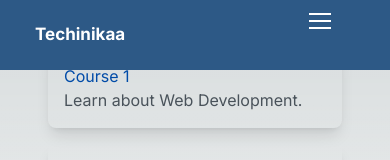
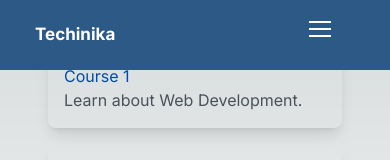
Before and after one commit to techinika/school-fe, a Next.js app: page / in a window 390 px wide. Shown: the top 160 px of the page. Built offline with nearby package versions, Linux system fonts and the light colour scheme.

Commit message:
new changes

```diff
--- a/app/components/Sidebar.jsx
+++ b/app/components/Sidebar.jsx
@@ -7,9 +7,9 @@ function Sidebar() {
     <div>
 
 
-      <div class="topnav" id="myTopnav">
+      <div class="topnav mb-8" id="myTopnav">
         <div class="left">
-          <a href="" class="active"> Techinikaa</a>
+          <a href="" class="active"> Techinika</a>
         </div>
         <div class="right">
           <a href="">Home</a>
@@ -19,7 +19,7 @@ function Sidebar() {
           </div>
 
 
-        <div class="icon ">
+        <div class="icon mt-2">
           <i>
           <div class="bar1"></div>
           <div class="bar2"></div>
--- a/app/components/sidebar.css
+++ b/app/components/sidebar.css
@@ -1,4 +1,3 @@
-
 .topnav {
   overflow: hidden;
   background-color: #2d5986;
@@ -12,13 +11,21 @@
   transition: 0.2s;
   margin-bottom: 100px;
 }
-.left {float: left;}
-.right {float: right;}
-.topnav:after{
+
+.left {
+  float: left;
+}
+
+.right {
+  float: right;
+}
+
+.topnav:after {
   content: "";
   display: table;
   clear: both;
 }
+
 .topnav a {
   float: left;
   display: block;
@@ -40,19 +47,25 @@
 }
 
 .topnav .icon {
-    display: block;
+  display: none;
   float: right;
-    margin-bottom: 10px;
+
 }
 
 @media screen and (max-width: 800px) {
-    .topnav a:not(:first-child), .right {
+
+  .topnav a:not(:first-child),
+  .right {
     display: none;
   }
 
-    .topnav a.icon {
+  .topnav .icon {
     float: right;
     display: block;
+  }
+
+  .icon {
+    margin-bottom: 20px;
   }
 }
 
@@ -62,7 +75,7 @@
     position: relative;
   }
 
-    .topnav.responsive .icon {
+  .topnav.responsive {
     position: absolute;
     right: 0;
     top: 0;
@@ -75,12 +88,6 @@
   text-align: left;
 }
 
-
-  .container {
-    display: inline-block;
-    cursor: pointer;
-  }
-
 .bar1,
 .bar2,
 .bar3 {
```
Lines whose indentation alone changed are shown as unchanged.
